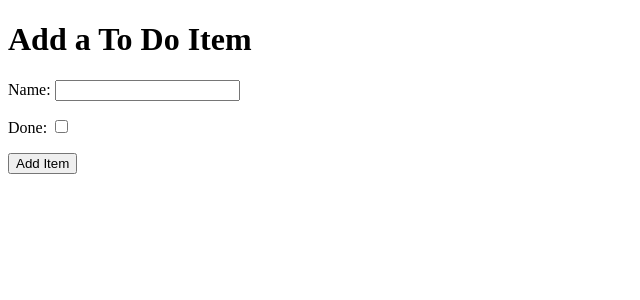
After one commit to DPHamdev/DjangoSetup, a Django app: page /add in a window 1280 px wide. The commit adds this page. Shown: the top 300 px of the page, without its empty margins (0-640 px from the left). Run offline with Django 3.2, Linux system fonts and the light colour scheme.

Commit message:
Create item functionality

```diff
--- a/django_app/urls.py
+++ b/django_app/urls.py
@@ -15,9 +15,10 @@ Including another URLconf
 """
 from django.contrib import admin
 from django.urls import path
-from todo.views import get_todo_list
+from todo.views import get_todo_list, add_item
 
 urlpatterns = [
     path('admin/', admin.site.urls),
-    path('', get_todo_list, name='get_todo_list')
+    path('', get_todo_list, name='get_todo_list'),
+    path('add', add_item, name='add')
 ]
--- /dev/null
+++ b/todo/templates/todo/add_item.html
@@ -0,0 +1,34 @@
+<!DOCTYPE html>
+<html lang="en">
+<head>
+    <meta charset="UTF-8">
+    <meta http-equiv="X-UA-Compatible" content="IE=edge">
+    <meta name="viewport" content="width=device-width, initial-scale=1.0">
+    <title>Document</title>
+</head>
+<body>
+    <h1>Add a To Do Item</h1>
+
+    <form method="POST" action="add">
+        {% csrf_token %}
+        <div>
+            <p>
+                <label for="id_name">Name: </label>
+                <input type="text" id="id_name" name="item_name">
+            </p>
+        </div>
+        <div>
+            <p>
+                <label for="id_done">Done: </label>
+                <input type="checkbox" id="id_done" name="done">
+            </p>
+        </div>
+        <div>
+            <p>
+                <button type="submit">Add Item</button>
+            </p>
+        </div>
+    </form>
+
+</body>
+</html>
--- a/todo/views.py
+++ b/todo/views.py
@@ -1,4 +1,4 @@
-from django.shortcuts import render
+from django.shortcuts import render, redirect
 from .models import Item
 
 
@@ -11,3 +11,13 @@ def get_todo_list(request):
         'items': items
     }
     return render(request, 'todo/todo_list.html', context)
+
+
+def add_item(request):
+    if request.method == "POST":
+        name = request.POST.get('item_name')
+        done = 'done' in request.POST
+        Item.objects.create(name=name, done=done)
+
+        return redirect('get_todo_list')
+    return render(request, 'todo/add_item.html')
```
Also changed, not shown: todo/templates/todo/todo_list.html (+15 -1 lines), db.sqlite3.
